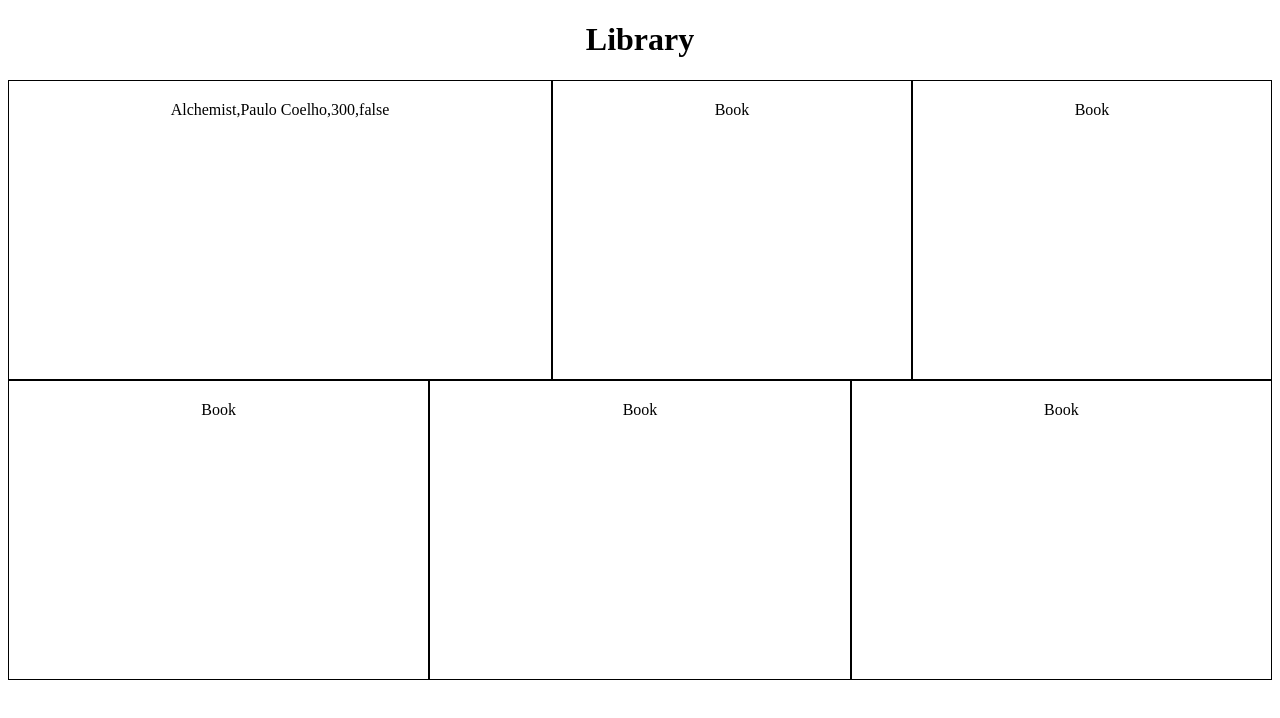
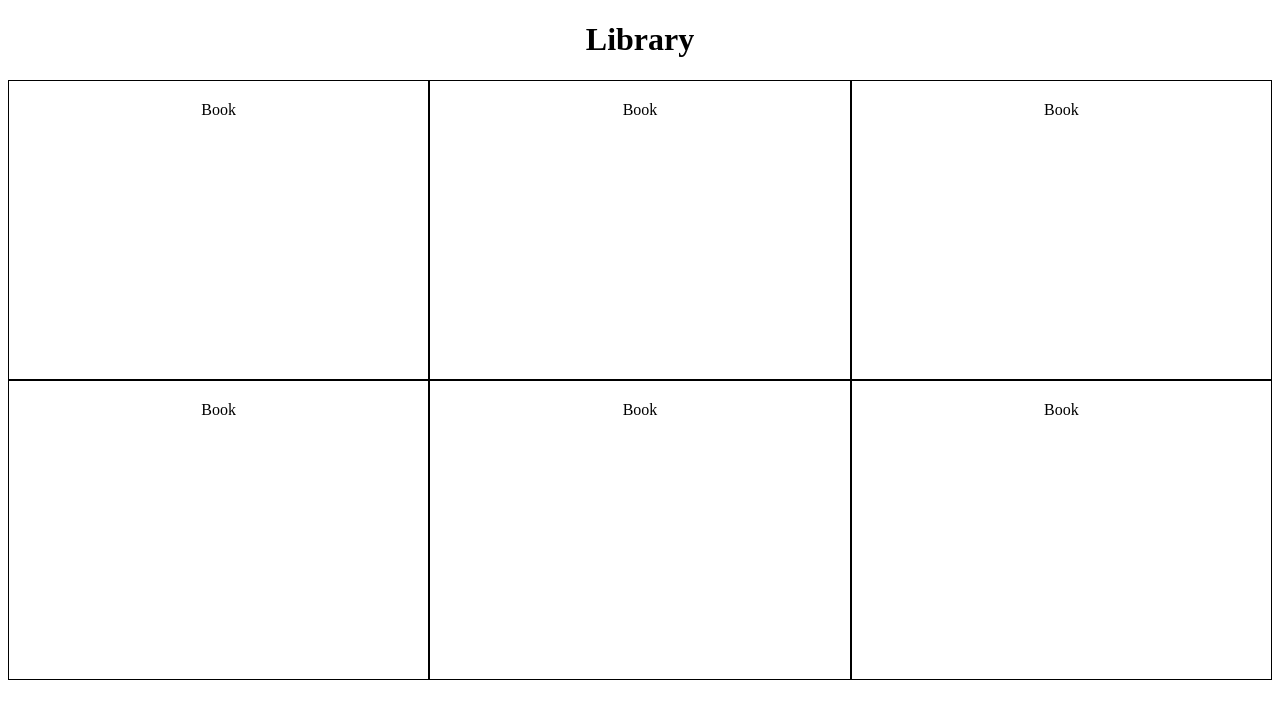
Before and after one commit to samkim777/Library, a plain HTML site: page index.html in a window 1280 px wide. Drawn offline with Linux system fonts and the light colour scheme.

Commit message:
basic html structure

```diff
--- a/index.html
+++ b/index.html
@@ -13,17 +13,16 @@
 </head>
 
 <body>
-    <div class='container'>
-        <div class='grid-container_upper'>
-            <div class='grid-item' id = 'grid-item'> Book </div>
-            <div class='grid-item' id = 'grid-item'> Book </div>
-            <div class='grid-item' id = 'grid-item'> Book </div>
-        </div>
-        <div class='grid-container_lower'>
-            <div class='grid-item' id = 'grid-item'> Book </div>
-            <div class='grid-item' id = 'grid-item'> Book </div>
-            <div class='grid-item' id = 'grid-item'> Book </div>
-        </div>
+    <div class='container' id = 'container'>
+        <div class='grid-container'>
+            <div class='grid-item' id = '1'> Book </div>
+            <div class='grid-item' id = '2'> Book </div>
+            <div class='grid-item' id = '3'> Book </div>
+
+            <div class='grid-item' id = '4'> Book </div>
+            <div class='grid-item' id = '5'> Book </div>
+            <div class='grid-item' id = '6'> Book </div>
+      </div>
     </div>
 
     <script src="library.js"></script>
--- a/library.js
+++ b/library.js
@@ -17,7 +17,7 @@ function addBooktoLibrary(Book) {
     library.push(Book)
 }
 
-let display = document.getElementById('grid-item')
+let content = document.getElementById('container');
 let harry_potter = new Book('Harry Potter', 'JK Rowling', '3005', true);
 let alchemist = new Book('Alchemist', 'Paulo Coelho', '300', false);
 addBooktoLibrary(harry_potter);
@@ -25,10 +25,9 @@ addBooktoLibrary(alchemist);
 
 
 for (let i = 0 ; i < library.length ; i++) {
-    console.log((library[i].info().toString()));
-    let content = document.getElementById('grid-item');
-    content.textContent = library[i].info().toString();
+
 }
+
 
 
 
--- a/style.css
+++ b/style.css
@@ -2,21 +2,14 @@
     text-align:center;
 }
 
-.grid-container_upper {
+.grid-container {
     position:relative;
     display: grid;
     text-align:center;
-    grid-auto-flow:column;
-    min-height:300px;
+    grid-template-columns: repeat(3, 1fr);
+    grid-auto-rows: 300px;
 
 
-}
-.grid-container_lower{
-    position:relative;
-    display: grid;
-    text-align:center;
-    grid-auto-flow:column;
-    min-height:300px;
 }
 
 .grid-item {
```
